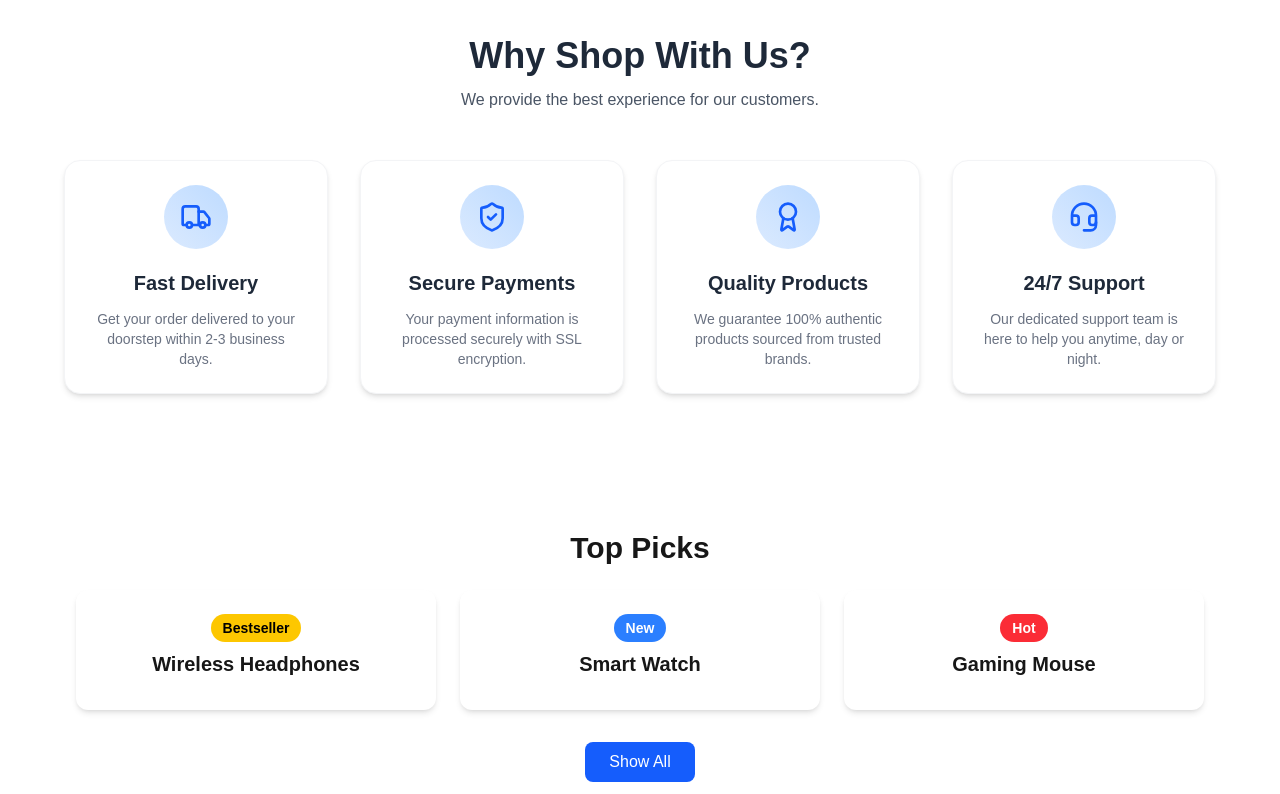
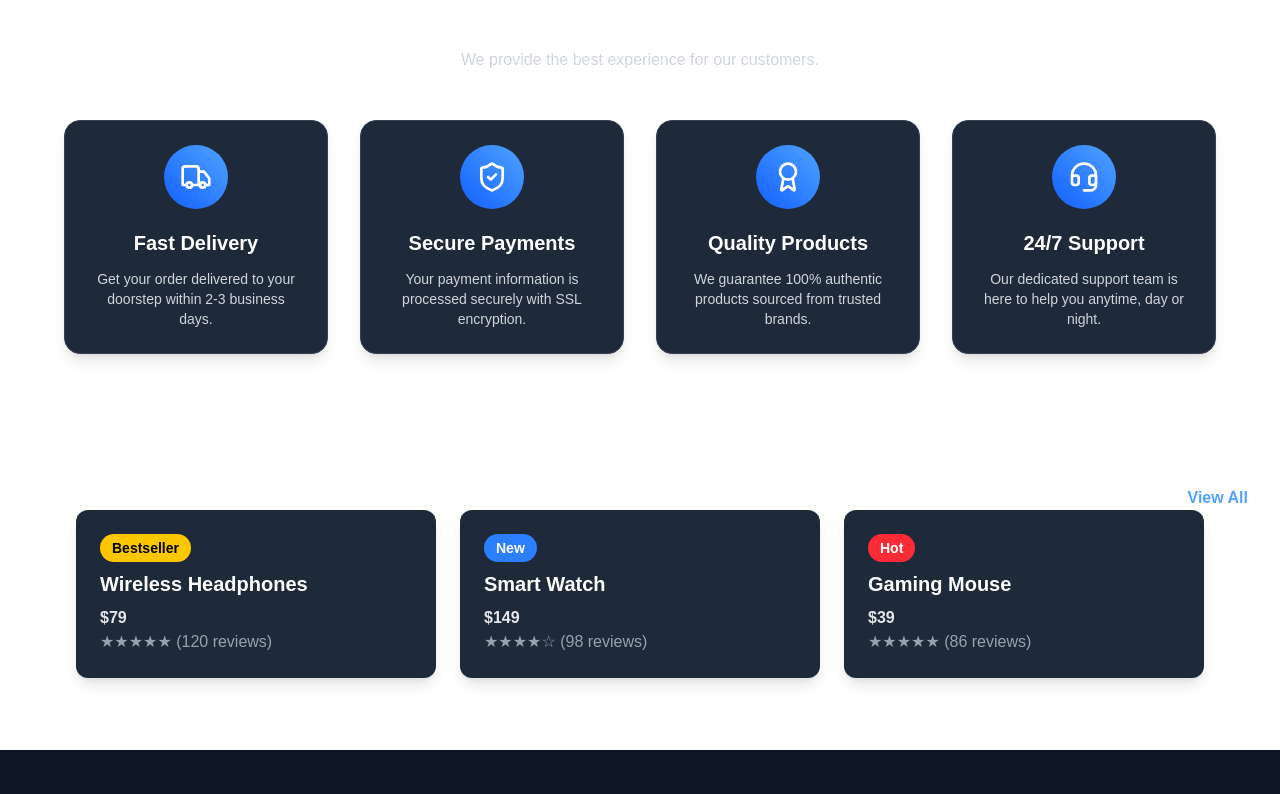
Before and after one commit to ashikuzzaman-riyad/my-first-nextjs-app, a Next.js app: page / in a window 1280 px wide. Shown: the part 520-1314 px from the top of the page. Built offline with nearby package versions, Linux system fonts and the light colour scheme; no server answers.

Commit message:
Fast Delivery section

```diff
--- a/src/components/page.jsx
+++ b/src/components/page.jsx
@@ -1,4 +1,5 @@
 'use client';
+import Link from 'next/link';
 import { useState } from 'react';
 
 const products = [
@@ -32,34 +33,42 @@ export default function ProductShowcase() {
   const [showDetails, setShowDetails] = useState(false);
 
   return (
-    <div className="p-8 text-center">
-      <h2 className="text-3xl font-bold mb-6">Top Picks</h2>
+    <div className="p-8 relative  ">
+  {/* Title and "View All" link */}
+  <div >
+    <h2 className="text-3xl font-bold text-white text-center">Top Picks</h2>
+    <Link
+      href="/product"
+      className="text-blue-400  font-semibold hover:underline"
+    >
+     <p className='text-right container '> View All</p>
+    </Link>
+  </div>
+
+  {/* Product Cards */}
   <div className="flex flex-wrap justify-center gap-6">
     {products.map((product, index) => (
       <div
         key={index}
-            className="bg-white rounded-xl shadow-md p-6 w-90 hover:-translate-y-1 transition-transform duration-300"
+        className="bg-gray-800 rounded-xl shadow-lg p-6 w-90 hover:-translate-y-1 hover:shadow-2xl transition-transform duration-300"
       >
-            <span className={`inline-block px-3 py-1 rounded-full text-sm font-semibold mb-2 ${product.badgeColor}`}>
+        {/* Badge */}
+        <span
+          className={`inline-block px-3 py-1 rounded-full text-sm font-semibold mb-2 ${product.badgeColor}`}
+        >
           {product.label}
         </span>
-            <h3 className="text-xl font-semibold mb-2">{product.title}</h3>
-            {showDetails && (
-              <div className="text-sm text-gray-700 space-y-2">
-                <p>{product.description}</p>
-                <p className="font-bold text-gray-900">{product.price}</p>
-                <p className="text-gray-500">{product.rating}</p>
-              </div>
-            )}
+
+        {/* Product Title */}
+        <h3 className="text-xl font-semibold mb-2 text-white">{product.title}</h3>
+
+        {/* Product Info */}
+        <p className="font-bold text-gray-200">{product.price}</p>
+        <p className="text-gray-400">{product.rating}</p>
       </div>
     ))}
   </div>
-      <button
-        onClick={() => setShowDetails(!showDetails)}
-        className="mt-8 px-6 py-2 bg-blue-600 text-white rounded-lg hover:bg-blue-700 transition-colors duration-300"
-      >
-        {showDetails ? 'Hide Details' : 'Show All'}
-      </button>
 </div>
+
   );
 }
--- a/src/home/page.jsx
+++ b/src/home/page.jsx
@@ -28,13 +28,13 @@ const reasons = [
 
 const WhyShopWithUs = () => {
   return (
-   <section className="py-26 px-4 sm:px-6 lg:px-8 ">
+   <section className="py-16 px-4 sm:px-6 lg:px-8 ">
   <div className="max-w-6xl mx-auto text-center">
     {/* Title and Subtitle */}
-    <h2 className="text-3xl sm:text-4xl font-bold text-gray-800 mb-3">
+    <h2 className="text-3xl sm:text-4xl font-bold text-white mb-3">
       Why Shop With Us?
     </h2>
-    <p className="text-gray-600 mb-12">
+    <p className="text-gray-300 mb-12">
       We provide the best experience for our customers.
     </p>
 
@@ -43,20 +43,20 @@ const WhyShopWithUs = () => {
       {reasons.map((reason, index) => (
         <div
           key={index}
-          className="bg-white p-6 rounded-2xl shadow-md hover:shadow-xl hover:scale-105 transform transition-all duration-500 border border-gray-100"
+          className="bg-gray-800 p-6 rounded-2xl shadow-lg hover:shadow-2xl hover:scale-105 transform transition-all duration-500 border border-gray-700"
         >
           {/* Icon Container */}
           <div className="flex items-center justify-center mb-5">
-            <div className="p-4 rounded-full bg-gradient-to-tr from-blue-100 to-blue-200 text-blue-600 hover:bg-gradient-to-br hover:from-blue-200 hover:to-blue-300 transition-all duration-300">
+            <div className="p-4 rounded-full bg-gradient-to-tr from-blue-600 to-blue-400 text-white hover:from-blue-500 hover:to-blue-300 transition-all duration-300">
               <reason.icon className="w-8 h-8 hover:animate-bounce" />
             </div>
           </div>
 
           {/* Title and Description */}
-          <h3 className="text-xl  text-center font-semibold text-gray-800 mb-3 ">
+          <h3 className="text-xl font-semibold text-white mb-3 text-center">
             {reason.title}
           </h3>
-          <p className="text-sm  text-gray-500  text-center">
+          <p className="text-gray-300 text-sm text-center">
             {reason.description}
           </p>
         </div>
@@ -65,6 +65,7 @@ const WhyShopWithUs = () => {
   </div>
 </section>
 
+
   );
 };
 
```
Lines whose indentation alone changed are shown as unchanged.
